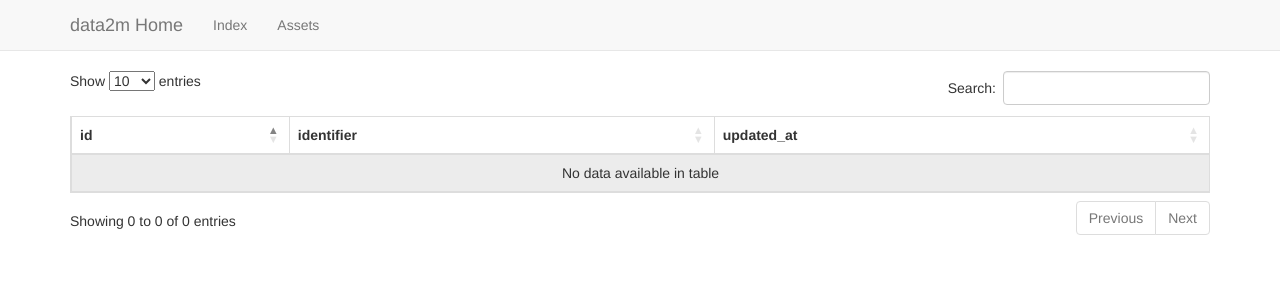
After one commit to data2m/pyaw, a Django app: page /assets/ in a window 1280 px wide. The commit adds this page. Shown: the top 300 px of the page. Run offline with Django 3.2, Linux system fonts and the light colour scheme; data that the repository does not hold is empty; some libraries are stand-ins or nearby versions.

Commit message:
added datatables

```diff
--- /dev/null
+++ b/core/templates/core/assets.html
@@ -0,0 +1,41 @@
+{% extends "base.html" %}
+
+{% block content %}
+
+
+<table id="assets_table" class="table table-striped table-bordered">
+    <thead>
+        <tr>
+            <th>id</th>
+            <th>identifier</th>
+            <th>updated_at</th>
+        </tr>
+    </thead>
+    <tbody>
+    {% for asset in assets %}
+            <tr>
+                <td><a href="{% url 'core:asset' asset.id %}">{{ asset.id }}</a></td>
+                <td>{{ asset.identifier }}</td>
+                <td>{{ asset.updated_at }}</td>
+            </tr>
+    {% endfor %}
+    </tbody>
+</table>
+
+
+{% endblock content %}
+
+
+{% block scripts %}
+
+<script type="text/javascript" charset="utf8">
+
+  $(document).ready( function () {
+  var table = $('#assets_table').DataTable();
+} );
+
+</script>
+
+{{ script | safe }}
+
+{% endblock scripts %}
--- a/core/urls.py
+++ b/core/urls.py
@@ -5,4 +5,6 @@ app_name = 'core'
 
 urlpatterns = [
     path('', views.index, name='index'),
+    path('assets/', views.assets, name='assets'),
+    path('assets/<asset_id>/', views.asset, name = 'asset')
 ]
--- a/core/views.py
+++ b/core/views.py
@@ -1,5 +1,7 @@
 from django.shortcuts import render
 from django.http import HttpResponse
+
+from .models import Asset
 
 def index2(request):
     return HttpResponse("Hello world! Data2m")
@@ -7,3 +9,14 @@ def index2(request):
 
 def index(request):
     return render(request, 'core/index.html', {})
+
+
+def assets(request):
+    assets = Asset.objects.order_by('id')
+    context = {'assets': assets}
+    return render(request, 'core/assets.html', context)
+
+def asset(request, asset_id):
+    asset = Asset.objects.get(id=asset_id)
+    context = {'asset': asset}
+    return render(request, 'core/asset.html', context)
--- a/templates/base.html
+++ b/templates/base.html
@@ -8,6 +8,9 @@
     <title>data to machine</title>
 
     <link rel="stylesheet" href="https://maxcdn.bootstrapcdn.com/bootstrap/3.3.7/css/bootstrap.min.css" integrity="sha384-BVYiiSIFeK1dGmJRAkycuHAHRg32OmUcww7on3RYdg4Va+PmSTsz/K68vbdEjh4u" crossorigin="anonymous">
+
+    <!-- datatables.net -->
+    <link href="https://cdn.datatables.net/1.10.19/css/dataTables.bootstrap.min.css"   rel="stylesheet" type="text/css">
 
     {% block css  %}
     {% endblock %}
@@ -22,6 +25,7 @@
       <a class="navbar-brand" href="{% url 'core:index' %}">data2m Home</a>
         <ul class="nav navbar-nav">
           <li><a href="{% url 'core:index' %}">Index</a></li>
+          <li><a href="{% url 'core:assets' %}">Assets</a></li>
         </ul>
     </div>
   </nav>
@@ -44,6 +48,10 @@
 
     <script src="https://maxcdn.bootstrapcdn.com/bootstrap/3.3.7/js/bootstrap.min.js" integrity="sha384-Tc5IQib027qvyjSMfHjOMaLkfuWVxZxUPnCJA7l2mCWNIpG9mGCD8wGNIcPD7Txa" crossorigin="anonymous"></script>
 
+    <!-- datatables.net -->
+    <script src="https://cdn.datatables.net/1.10.19/js/jquery.dataTables.min.js"></script>
+    <script src="https://cdn.datatables.net/1.10.19/js/dataTables.bootstrap.min.js"></script>
+
 {% block scripts %}
   <!--- some scripts that apply to all pages -->
 {% endblock %}
```
Also changed, not shown: core/templates/core/asset.html (added, +12 -0 lines), 1 other file.
